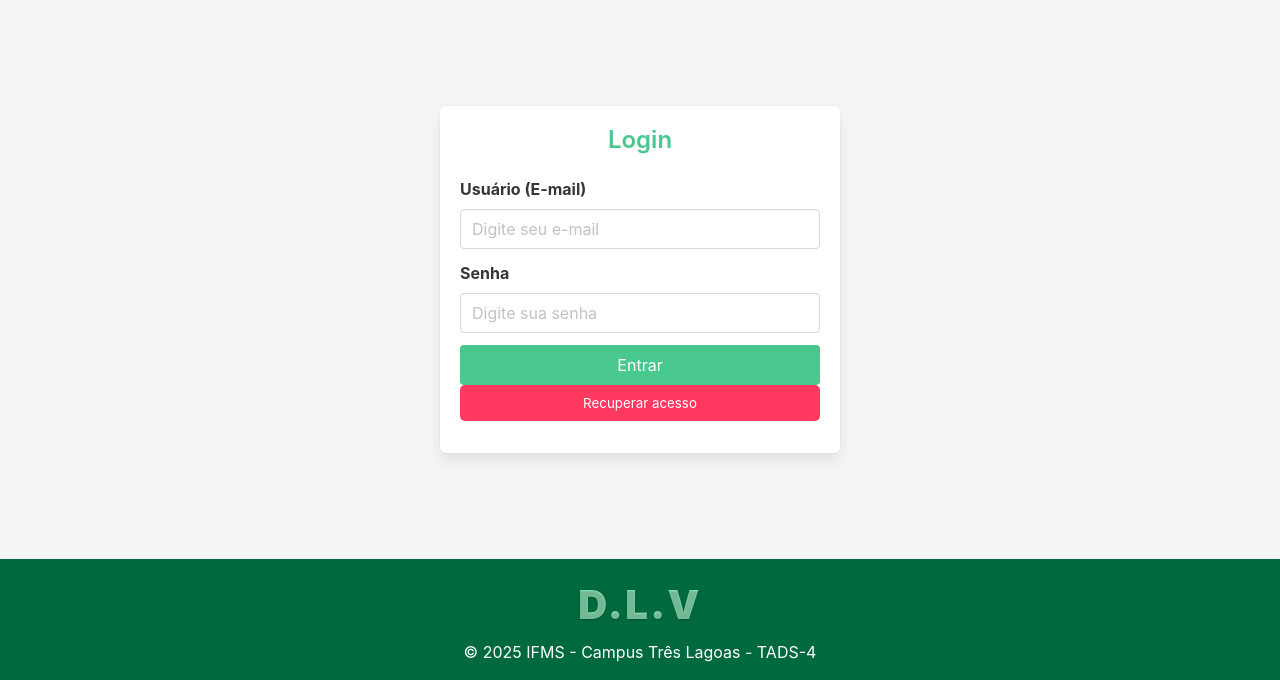
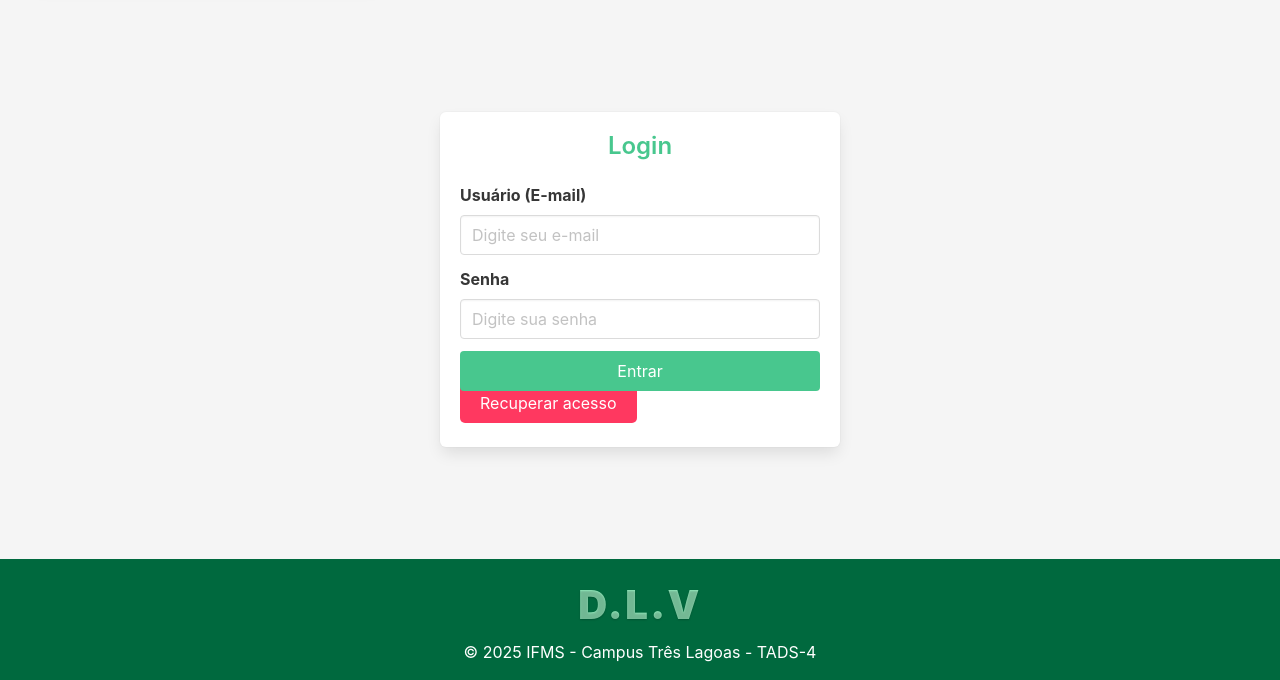
Before and after one commit to LoianSous/trabalho_quiosque, a Flask app: page /login in a window 1280 px wide. Shown: the part 120-800 px from the top of the page. Run offline with Flask 3, Linux system fonts and the light colour scheme.

Commit message:
refactor: Clean up imports in app.py and improve button structure in painel_login.html

```diff
--- a/prosecco/app.py
+++ b/prosecco/app.py
@@ -1,4 +1,4 @@
-from flask import Flask, render_template, redirect
+from flask import Flask, render_template
 from flask_login import LoginManager, login_required
 from prosecco.config import db, migrate, limiter, User_type, scheduler
 from prosecco.utils import access_required, ip_authorized_required
--- a/prosecco/routes/login.py
+++ b/prosecco/routes/login.py
@@ -29,7 +29,7 @@ def auth():
 
     client_ip = request.remote_addr
     if user.u_type != User_type.ADMIN:
-        allowed = any(device.ip_address == client_ip and device.status == 'active' for device in user.devices)
+        allowed = any(device.ip_address == client_ip and device.status == 'active' for device in user.devices) # type: ignore
         if not allowed:
             return jsonify(success=False, error="IP não autorizado. Contate um administrador para cadastrar sua máquina."), 403
 
--- a/prosecco/templates/painel_login.html
+++ b/prosecco/templates/painel_login.html
@@ -41,9 +41,10 @@
 
             <div class="field">
                 <button class="button is-success is-fullwidth">Entrar</button>
-                <a href="{{ url_for('recovery') }}" >
-                <button class="button-red is-success is-fullwidth">Recuperar acesso</button>
+                    <a href="{{ url_for('recovery') }}" class="button-red is-success is-fullwidth">
+                    Recuperar acesso
                 </a>
+
             </div>
         </form>
 
```
